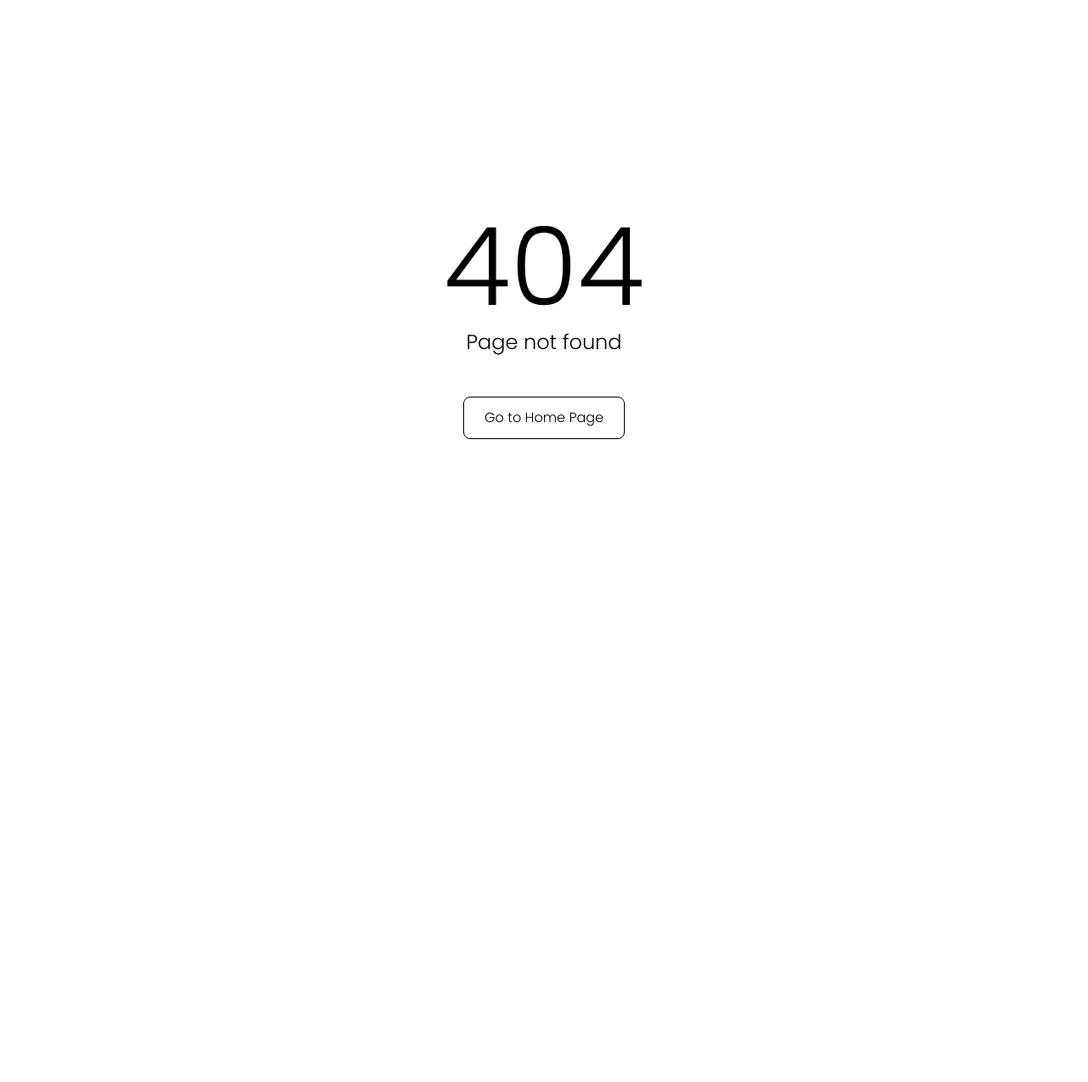
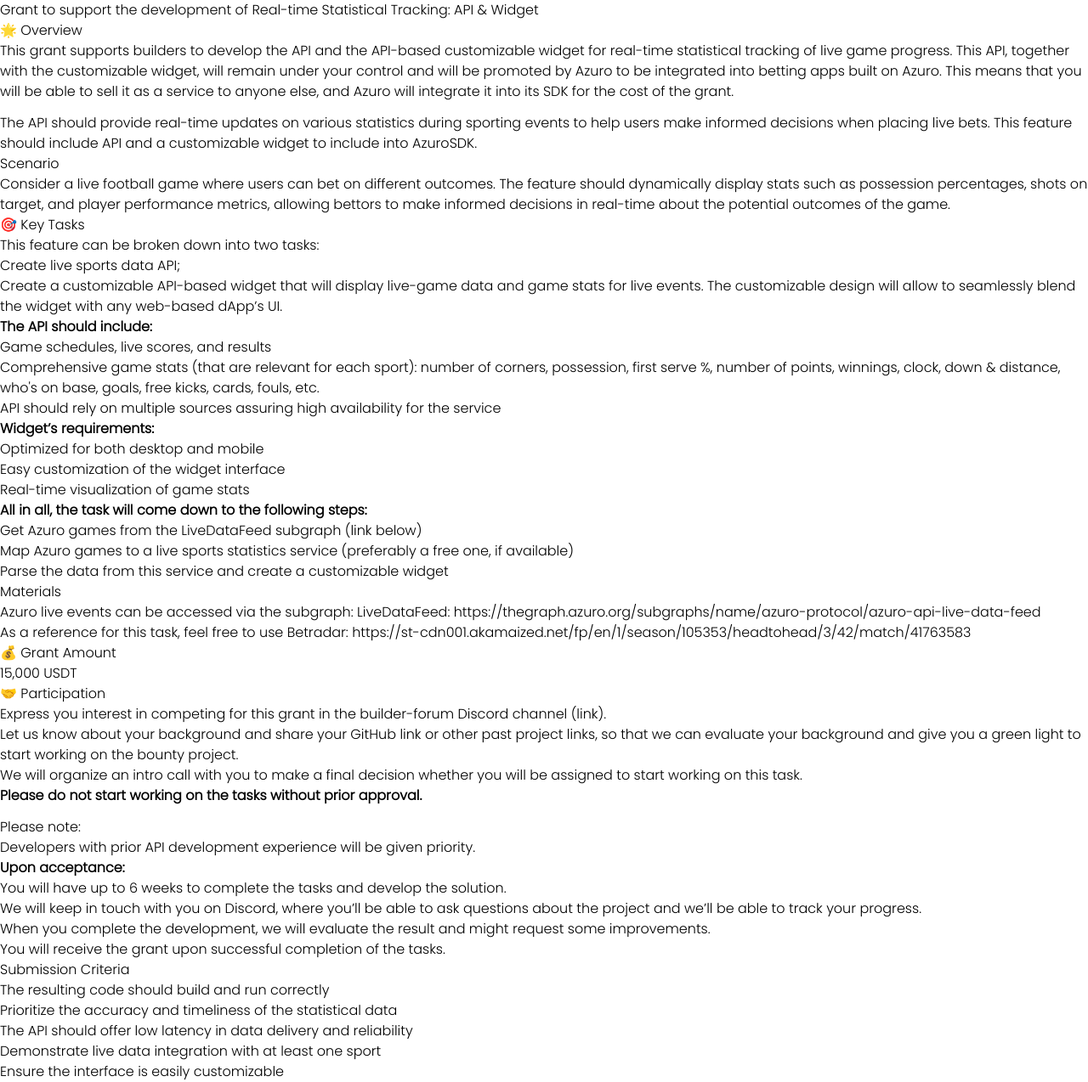
Before and after one commit to Azuro-protocol/gem-docs, a Next.js app: page /community/grant-live-stats in a window 1280 px wide. Before the commit this address had no page. Shown: the whole page at 85% size. Before the commit the page ends 800 px from the top, so only its background shows below. Built offline with nearby package versions, Linux system fonts and the light colour scheme.

Commit message:
grant info

```diff
--- a/pages/community/_meta.json
+++ b/pages/community/_meta.json
@@ -1,4 +1,5 @@
 {
+  "grant-live-stats": "Grant for Real-time Statistical Tracking: API & Widget",
   "live-betting-test-challenge": "Live Betting Incentivized Testnet",
   "stress-testing-schedule": "Stress Testing Schedule",
   "developer-grant": "Developer Grant for a Multi-Chain Indexer"
--- /dev/null
+++ b/pages/community/grant-live-stats.mdx
@@ -0,0 +1,69 @@
+# Grant to support the development of Real-time Statistical Tracking: API & Widget
+
+## 🌟 Overview
+
+This grant supports builders to develop the API and the API-based customizable widget for real-time statistical tracking of live game progress. This API, together with the customizable widget, will remain under your control and will be promoted by Azuro to be integrated into betting apps built on Azuro. This means that you will be able to sell it as a service to anyone else, and Azuro will integrate it into its SDK for the cost of the grant.
+
+The API should provide real-time updates on various statistics during sporting events to help users make informed decisions when placing live bets. This feature should include API and a customizable widget to include into AzuroSDK.
+
+### Scenario
+
+Consider a live football game where users can bet on different outcomes. The feature should dynamically display stats such as possession percentages, shots on target, and player performance metrics, allowing bettors to make informed decisions in real-time about the potential outcomes of the game.
+
+## 🎯 Key Tasks
+
+This feature can be broken down into two tasks:
+1) Create live sports data API;
+2) Create a customizable API-based widget that will display live-game data and game stats for live events. The customizable design will allow to seamlessly blend the widget with any web-based dApp’s UI.
+
+1. **The API should include:**
+- Game schedules, live scores, and results
+- Comprehensive game stats (that are relevant for each sport): number of corners, possession, first serve %, number of points, winnings, clock, down & distance, who's on base, goals, free kicks, cards, fouls, etc.
+- API should rely on multiple sources assuring high availability for the service
+
+2. **Widget’s requirements:**
+- Optimized for both desktop and mobile
+- Easy customization of the widget interface
+- Real-time visualization of game stats
+
+**All in all, the task will come down to the following steps:**
+
+1. Get Azuro games from the LiveDataFeed subgraph (link below)
+2. Map Azuro games to a live sports statistics service (preferably a free one, if available)
+3. Parse the data from this service and create a customizable widget
+
+### Materials
+
+- Azuro live events can be accessed via the subgraph: LiveDataFeed: https://thegraph.azuro.org/subgraphs/name/azuro-protocol/azuro-api-live-data-feed
+- As a reference for this task, feel free to use Betradar:  https://st-cdn001.akamaized.net/fp/en/1/season/105353/headtohead/3/42/match/41763583
+
+## 💰 Grant Amount
+
+15,000 USDT
+
+## 🤝 Participation
+
+1. Express you interest in competing for this grant in the builder-forum Discord channel ([link](https://discord.gg/azuro)).
+2. Let us know about your background and share your GitHub link or other past project links, so that we can evaluate your background and give you a green light to start working on the bounty project.
+3. We will organize an intro call with you to make a final decision whether you will be assigned to start working on this task.
+
+**Please do not start working on the tasks without prior approval.**
+
+Please note:
+
+- Developers with prior API development experience will be given priority.
+
+**Upon acceptance:**
+
+- You will have up to 6 weeks to complete the tasks and develop the solution.
+- We will keep in touch with you on Discord, where you’ll be able to ask questions about the project and we’ll be able to track your progress.
+- When you complete the development, we will evaluate the result and might request some improvements.
+- You will receive the grant upon successful completion of the tasks.
+
+### Submission Criteria
+
+- The resulting code should build and run correctly
+- Prioritize the accuracy and timeliness of the statistical data
+- The API should offer low latency in data delivery and reliability
+- Demonstrate live data integration with at least one sport
+- Ensure the interface is easily customizable
```
